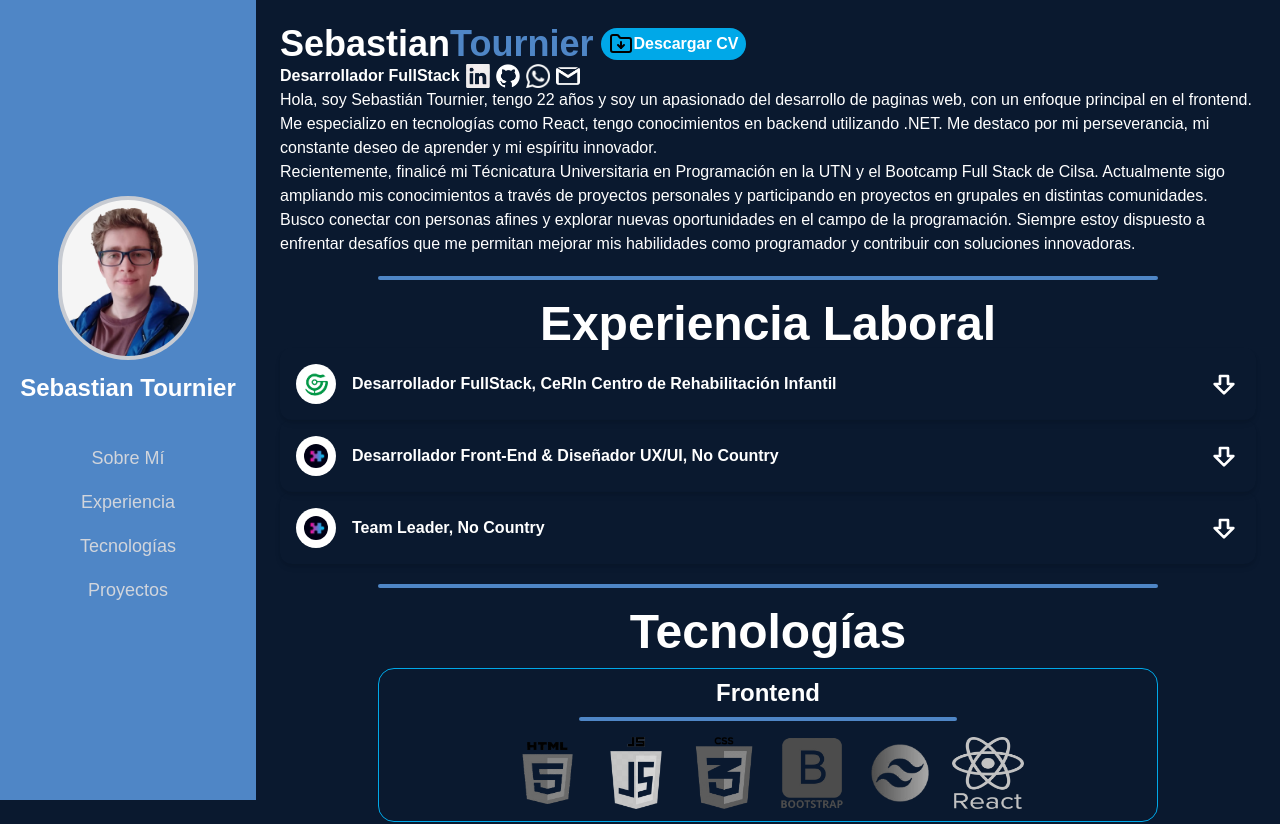
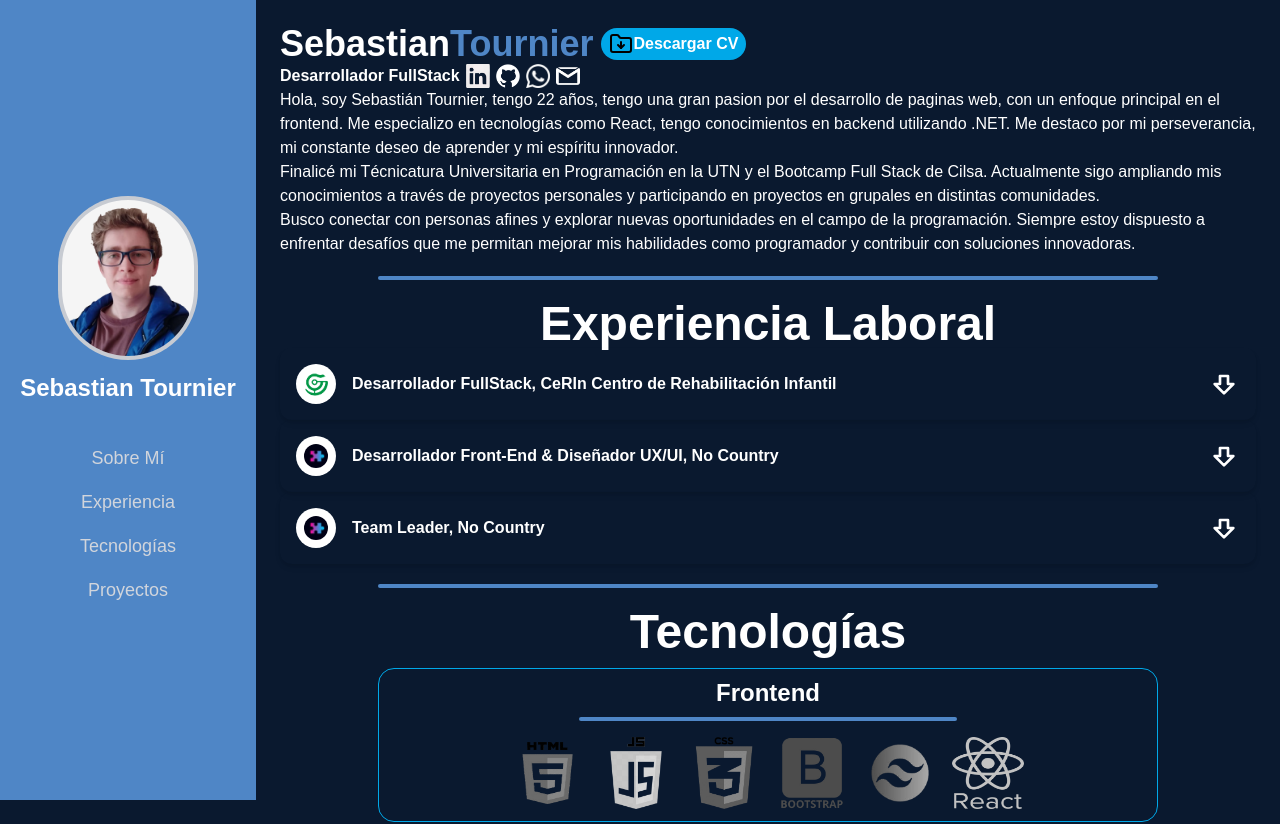
Before and after one commit to TournierSebastian/Portafoliov2-SebastianTournier, a React (Vite) app: page / in a window 1280 px wide. Shown: the top 824 px of the page. Built offline with nearby package versions, Linux system fonts and the light colour scheme.

Commit message:
cambio de texto

```diff
--- a/src/Pages/Home.jsx
+++ b/src/Pages/Home.jsx
@@ -53,10 +53,10 @@ export const Home = () => {
             </div>
           </div>
           <div className='text-white '>
-            <p>Hola, soy Sebastián Tournier, tengo 22 años y soy un apasionado del desarrollo de paginas web, con un enfoque principal en el frontend. Me especializo en tecnologías como React, tengo conocimientos en backend utilizando .NET. Me destaco por mi perseverancia,
+            <p>Hola, soy Sebastián Tournier, tengo 22 años, tengo una gran pasion por el desarrollo de paginas web, con un enfoque principal en el frontend. Me especializo en tecnologías como React, tengo conocimientos en backend utilizando .NET. Me destaco por mi perseverancia,
               mi constante deseo de aprender y mi espíritu innovador.
             </p>
-            <p>Recientemente, finalicé mi Técnicatura Universitaria en Programación en la UTN y el Bootcamp Full Stack de Cilsa. Actualmente sigo ampliando mis conocimientos a través de  proyectos personales y participando en proyectos en grupales en distintas comunidades.</p>
+            <p>Finalicé mi Técnicatura Universitaria en Programación en la UTN y el Bootcamp Full Stack de Cilsa. Actualmente sigo ampliando mis conocimientos a través de  proyectos personales y participando en proyectos en grupales en distintas comunidades.</p>
             <p>Busco conectar con personas afines y explorar nuevas oportunidades en el campo de la programación. Siempre estoy dispuesto a enfrentar desafíos que me permitan mejorar mis habilidades como programador y contribuir con soluciones innovadoras.</p>
           </div>
         </div>
```
